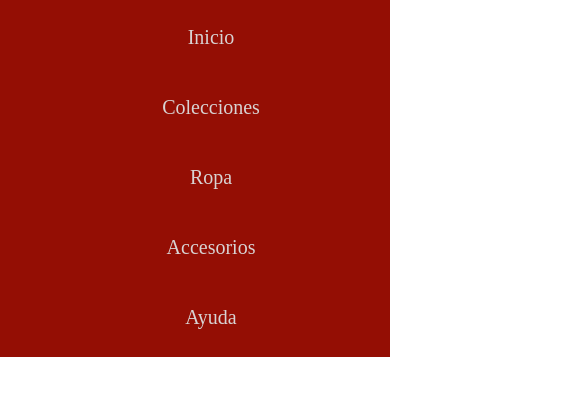
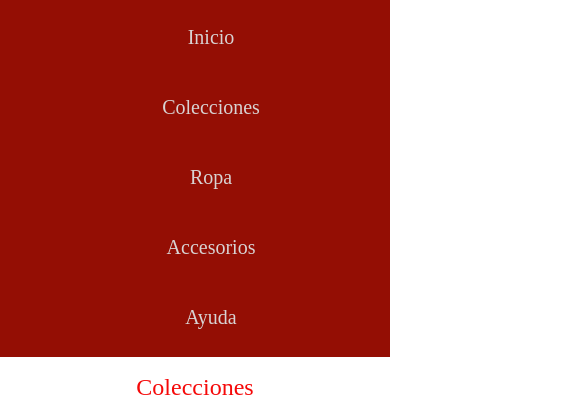
Before and after one commit to GuillermoPolla/PFPolla, a website: page index.html in a window 390 px wide. Shown: the part 432-844 px from the top of the page, 585 px wide, since content can reach past the window. Drawn offline with nearby package versions, Linux system fonts and the light colour scheme; files that its build step writes are made by us from their sources.

Commit message:
fontsize fixed

```diff
--- a/Assets/scss/media.scss
+++ b/Assets/scss/media.scss
@@ -111,7 +111,7 @@
         h3,
         h4,
         .secciones {
-            font-size: 300.5rem;
+            font-size: 1.5rem;
             text-align: center;
         }
     }
```
